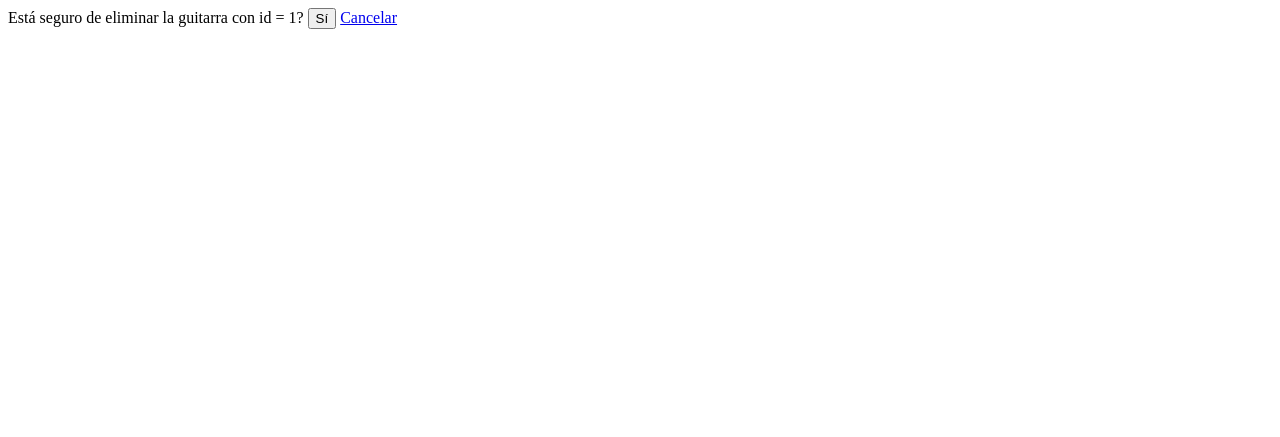
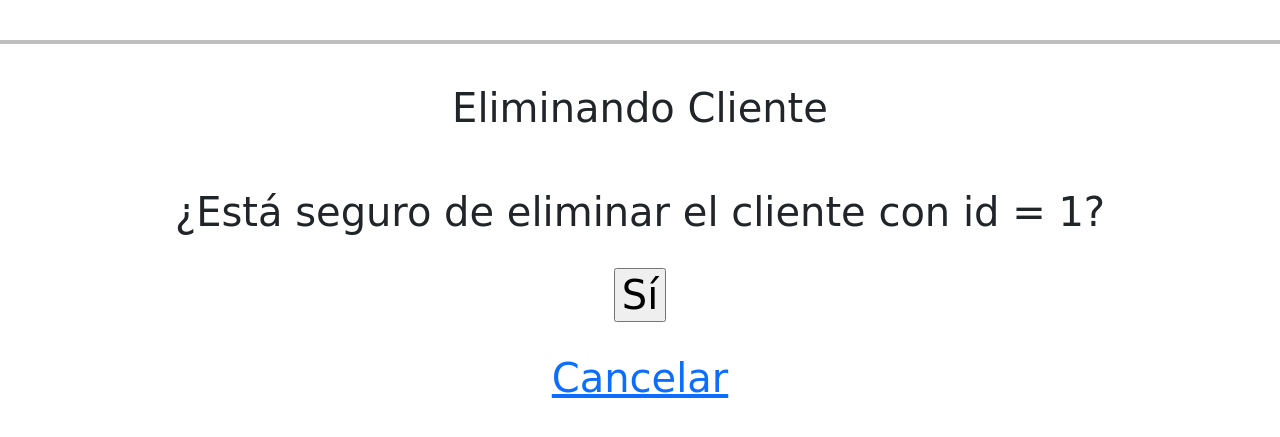
Before and after one commit to FernandoNoguera/EVAL_M05, a Django app: page /1/borrar/ in a window 1280 px wide. Shown: the top 437 px of the page. Run offline with Django 3.2, Linux system fonts and the light colour scheme.

Commit message:
se arregla el Eliminar Cliente

```diff
--- a/clinica_py/static/clinica_py/data/clientes.json
+++ b/clinica_py/static/clinica_py/data/clientes.json
@@ -1 +1 @@
-{"ultimo_id_generado": 5, "usuario": [{"nombre": "Frank", "apellido": "jackson", "edad": "13", "rut": "17.781.567-5", "id": 1}, {"nombre": "Fernando", "apellido": "Noguera", "edad": "29", "rut": "17.781.567-5", "id": 2}, {"nombre": "Fernando", "apellido": "Noguera", "edad": "29", "rut": "17.781.", "id": 3}, {"nombre": "Frank", "apellido": "Serrano", "edad": "29", "rut": "wer23", "id": 4}]}
+{"ultimo_id_generado": 5, "usuario": [{"nombre": "Frank", "apellido": "jackson", "edad": "13", "rut": "17.781.567-5", "id": 1}, {"nombre": "Fernando", "apellido": "Noguera", "edad": "29", "rut": "17.781.567-5", "id": 2}, {"nombre": "Frank", "apellido": "Serrano", "edad": "29", "rut": "wer23", "id": 4}]}
--- a/clinica_py/templates/clinica_py/eliminar_cliente.html
+++ b/clinica_py/templates/clinica_py/eliminar_cliente.html
@@ -1,16 +1,48 @@
+{% load static %}
 <!DOCTYPE html>
 <html lang="en">
 <head>
     <meta charset="UTF-8">
-    <meta name="viewport" content="width=device-width, initial-scale=1.0">
+    <meta name="viewport" content="width=device-width, initial-scale=1">
+    <link href="https://cdn.jsdelivr.net/npm/bootstrap@5.0.0-beta1/dist/css/bootstrap.min.css" rel="stylesheet" integrity="sha384-giJF6kkoqNQ00vy+HMDP7azOuL0xtbfIcaT9wjKHr8RbDVddVHyTfAAsrekwKmP1" crossorigin="anonymous">
+    <link rel="stylesheet" href="{% static 'clinica_py/css/style.css' %}">
+
     <title>Document</title>
 </head>
 <body>
-    <form method="POST">
-        {% csrf_token %}
-        Está seguro de eliminar la guitarra con id = {{id}}?
-        <input type="submit" value="Sí" />
-        <a href="{% url 'clinica_fenix:eliminar_cliente' id=id%}">Cancelar</a>
-    </form>
+    <br>
+    <hr>
+    <br>
+    <div class="container-fluid text-center">
+        <div class="row">
+            <div class="col-12">
+                <h1>Eliminando Cliente</h1>
+            </div>
+          </div>
+    </div>
+    <br>
+    <br>
+    <div class="container-fluid text-center">
+        <div class="row">
+            <div class="col-12">
+                <form method="POST">
+                    {% csrf_token %}
+                    <h1>¿Está seguro de eliminar el cliente con id = {{id}}?</h1>
+                    <br>
+                    <h1><input type="submit" value="Sí" /><a href="{% url 'clinica_fenix:eliminar_cliente' id=id%}"></a> </h1>
+                </form>
+            </div>
+          </div>
+    </div>
+    <br>
+    <div class="container-fluid text-center">
+        <div class="row">
+            <div class="col-12">
+                <h1><a href="{% url 'clinica_fenix:lista_usuario' %}">
+                    Cancelar
+                </a></h1>
+            </div>
+          </div>
+    </div>
 </body>
 </html>
```
Also changed, not shown: clinica_py/templates/clinica_py/lista_usuario.html (+1 -8 lines).
